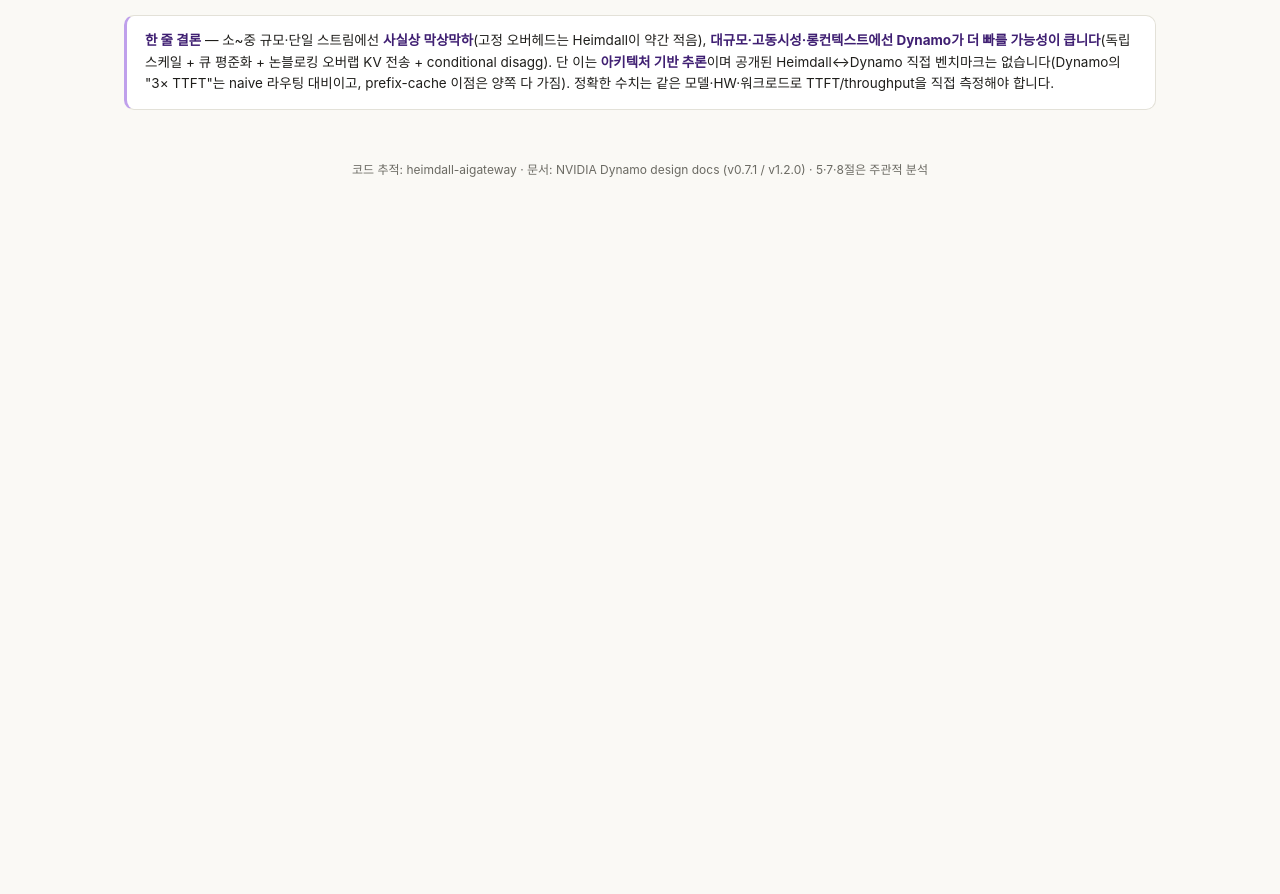
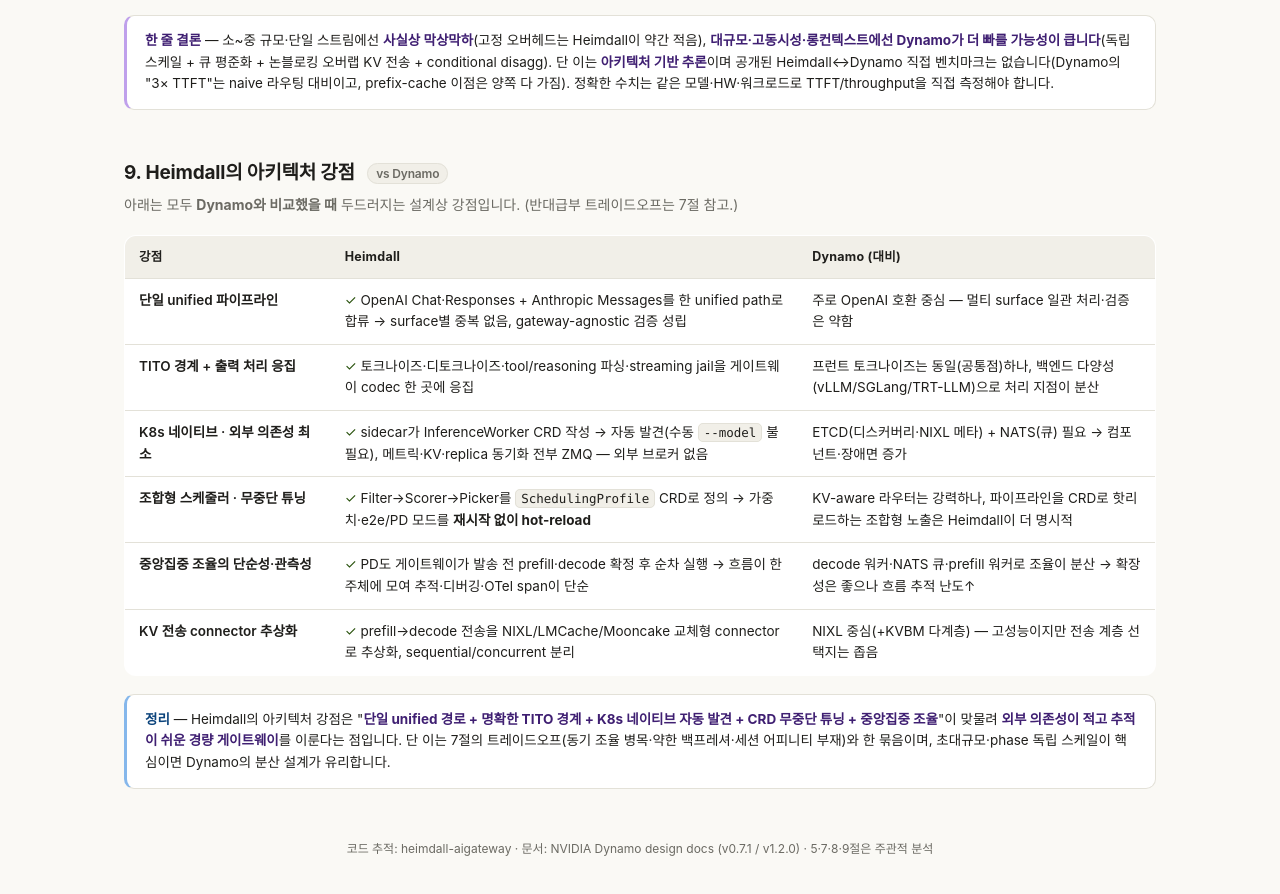
Before and after one commit to HAN-oQo/HAN-oQo.github.io, a plain HTML site: page heimdall-vs-dynamo.html in a window 1280 px wide. Shown: the part 8957-9851 px from the top of the page. Before the commit the page ends 9216 px from the top, so only its background shows below. Drawn offline with Linux system fonts and the light colour scheme.

Commit message:
Update: Heimdall arch strengths(9), 애니 도식, 전체 흐름 요약, 속도 비교

```diff
--- a/heimdall-vs-dynamo.html
+++ b/heimdall-vs-dynamo.html
@@ -517,7 +517,23 @@
   <b>한 줄 결론</b> — 소~중 규모·단일 스트림에선 <b>사실상 막상막하</b>(고정 오버헤드는 Heimdall이 약간 적음), <b>대규모·고동시성·롱컨텍스트에선 Dynamo가 더 빠를 가능성이 큽니다</b>(독립 스케일 + 큐 평준화 + 논블로킹 오버랩 KV 전송 + conditional disagg). 단 이는 <b>아키텍처 기반 추론</b>이며 공개된 Heimdall↔Dynamo 직접 벤치마크는 없습니다(Dynamo의 "3× TTFT"는 naive 라우팅 대비이고, prefix-cache 이점은 양쪽 다 가짐). 정확한 수치는 같은 모델·HW·워크로드로 TTFT/throughput을 직접 측정해야 합니다.
 </div>
 
-<footer>코드 추적: heimdall-aigateway · 문서: NVIDIA Dynamo design docs (v0.7.1 / v1.2.0) · 5·7·8절은 주관적 분석</footer>
+<!-- ============ 9. HEIMDALL ARCH STRENGTHS ============ -->
+<h2>9. Heimdall의 아키텍처 강점 <span class="tag">vs Dynamo</span></h2>
+<p class="lede">아래는 모두 <b>Dynamo와 비교했을 때</b> 두드러지는 설계상 강점입니다. (반대급부 트레이드오프는 7절 참고.)</p>
+<table>
+  <tr><th>강점</th><th>Heimdall</th><th>Dynamo (대비)</th></tr>
+  <tr><td>단일 unified 파이프라인</td><td><span class="win">✓</span> OpenAI Chat·Responses + Anthropic Messages를 한 unified path로 합류 → surface별 중복 없음, gateway-agnostic 검증 성립</td><td>주로 OpenAI 호환 중심 — 멀티 surface 일관 처리·검증은 약함</td></tr>
+  <tr><td>TITO 경계 + 출력 처리 응집</td><td><span class="win">✓</span> 토크나이즈·디토크나이즈·tool/reasoning 파싱·streaming jail을 게이트웨이 codec 한 곳에 응집</td><td>프런트 토크나이즈는 동일(공통점)하나, 백엔드 다양성(vLLM/SGLang/TRT-LLM)으로 처리 지점이 분산</td></tr>
+  <tr><td>K8s 네이티브 · 외부 의존성 최소</td><td><span class="win">✓</span> sidecar가 InferenceWorker CRD 작성 → 자동 발견(수동 <span class="fn">--model</span> 불필요), 메트릭·KV·replica 동기화 전부 ZMQ — 외부 브로커 없음</td><td>ETCD(디스커버리·NIXL 메타) + NATS(큐) 필요 → 컴포넌트·장애면 증가</td></tr>
+  <tr><td>조합형 스케줄러 · 무중단 튜닝</td><td><span class="win">✓</span> Filter→Scorer→Picker를 <span class="fn">SchedulingProfile</span> CRD로 정의 → 가중치·e2e/PD 모드를 <b>재시작 없이 hot-reload</b></td><td>KV-aware 라우터는 강력하나, 파이프라인을 CRD로 핫리로드하는 조합형 노출은 Heimdall이 더 명시적</td></tr>
+  <tr><td>중앙집중 조율의 단순성·관측성</td><td><span class="win">✓</span> PD도 게이트웨이가 발송 전 prefill·decode 확정 후 순차 실행 → 흐름이 한 주체에 모여 추적·디버깅·OTel span이 단순</td><td>decode 워커·NATS 큐·prefill 워커로 조율이 분산 → 확장성은 좋으나 흐름 추적 난도↑</td></tr>
+  <tr><td>KV 전송 connector 추상화</td><td><span class="win">✓</span> prefill→decode 전송을 NIXL/LMCache/Mooncake 교체형 connector로 추상화, sequential/concurrent 분리</td><td>NIXL 중심(+KVBM 다계층) — 고성능이지만 전송 계층 선택지는 좁음</td></tr>
+</table>
+<div class="note" style="border-left-color:var(--blue-bd)">
+  <b style="color:var(--blue-ink)">정리</b> — Heimdall의 아키텍처 강점은 "<b>단일 unified 경로 + 명확한 TITO 경계 + K8s 네이티브 자동 발견 + CRD 무중단 튜닝 + 중앙집중 조율</b>"이 맞물려 <b>외부 의존성이 적고 추적이 쉬운 경량 게이트웨이</b>를 이룬다는 점입니다. 단 이는 7절의 트레이드오프(동기 조율 병목·약한 백프레셔·세션 어피니티 부재)와 한 묶음이며, 초대규모·phase 독립 스케일이 핵심이면 Dynamo의 분산 설계가 유리합니다.
+</div>
+
+<footer>코드 추적: heimdall-aigateway · 문서: NVIDIA Dynamo design docs (v0.7.1 / v1.2.0) · 5·7·8·9절은 주관적 분석</footer>
 </div>
 
 <!-- inject boxes via JS to keep markup compact -->
```
